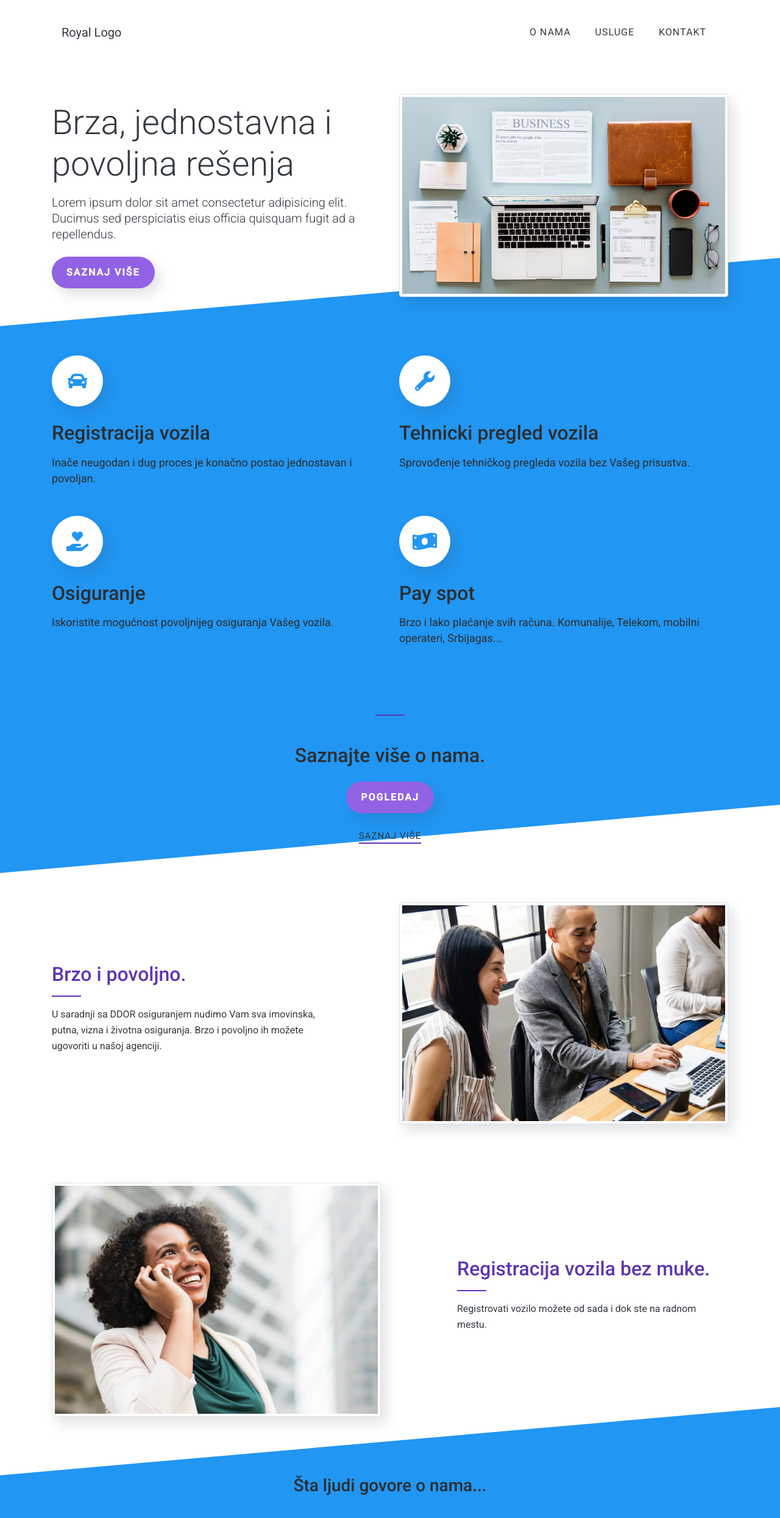
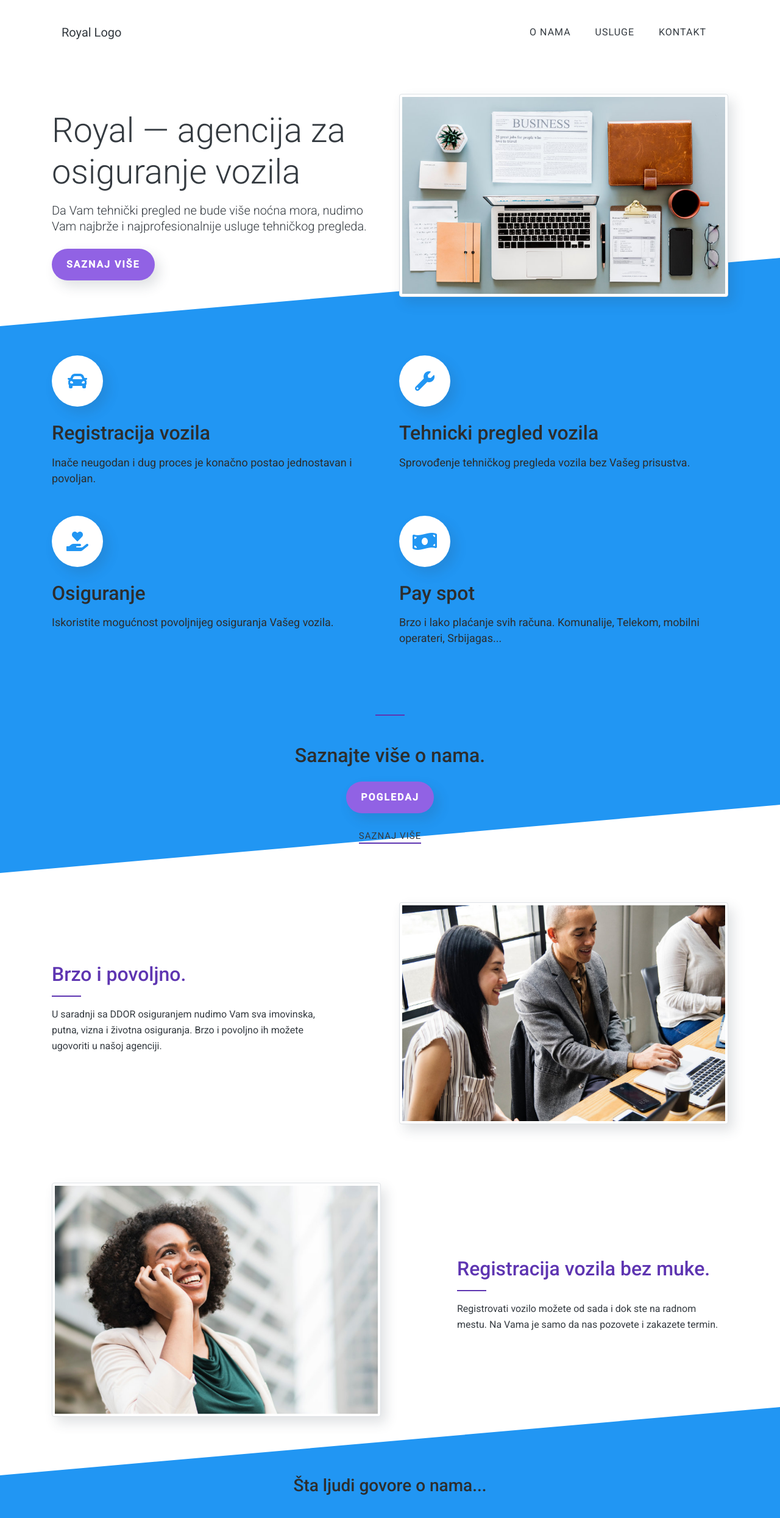
Before and after one commit to VladTzaru/Royal, a Vue app: page / in a window 1280 px wide. Shown: the top 2490 px of the page at 61% size. Built offline with nearby package versions, Linux system fonts and the light colour scheme.

Commit message:
more text

```diff
--- a/src/components/features/Features.vue
+++ b/src/components/features/Features.vue
@@ -10,7 +10,7 @@
 
             <Feature
                 title="Registracija vozila bez muke."
-                description="Registrovati vozilo možete od sada i dok ste na radnom mestu."
+                description="Registrovati vozilo možete od sada i dok ste na radnom mestu. Na Vama je samo da nas pozovete i zakazete termin."
                 imgSrc="woman.jpg"
                 position="img-left"
                 alt="Registracija vozila | Royal"/>
--- a/src/views/Home.vue
+++ b/src/views/Home.vue
@@ -2,9 +2,8 @@
 <transition name="slide-top" appear>
   <main>
     <Hero>
-      <h1 slot="hero-title" class="display-4">Brza, jednostavna i povoljna rešenja</h1>
-      <p slot="hero-text" class="lead mb-4">Lorem ipsum dolor sit amet consectetur adipisicing elit. Ducimus sed
-        perspiciatis eius officia quisquam fugit ad a repellendus.</p>
+      <h1 slot="hero-title" class="display-4">Royal &mdash; agencija za osiguranje vozila</h1>
+      <p slot="hero-text" class="lead mb-4">Da Vam tehnički pregled ne bude više noćna mora, nudimo Vam najbrže i najprofesionalnije usluge tehničkog pregleda.</p>
       <router-link slot="hero-btn" class="btn btn-primary btn-pill" to="/usluge" tag="button">Saznaj više</router-link>
       <img slot="hero-img" src="../assets/img/wireless.jpg" class="d-none d-lg-block img-fluid img-thumbnail" alt="Creation process">
     </Hero>
```
